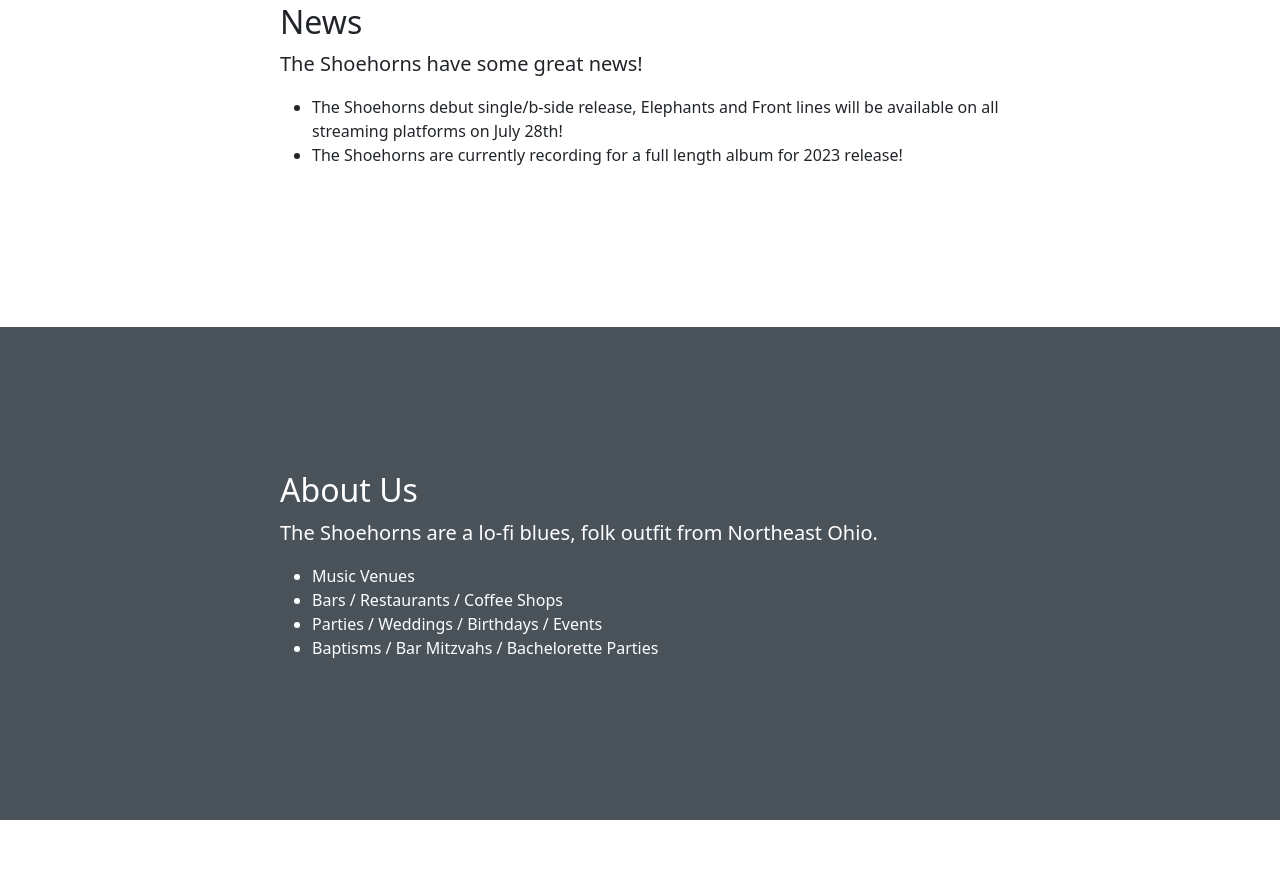
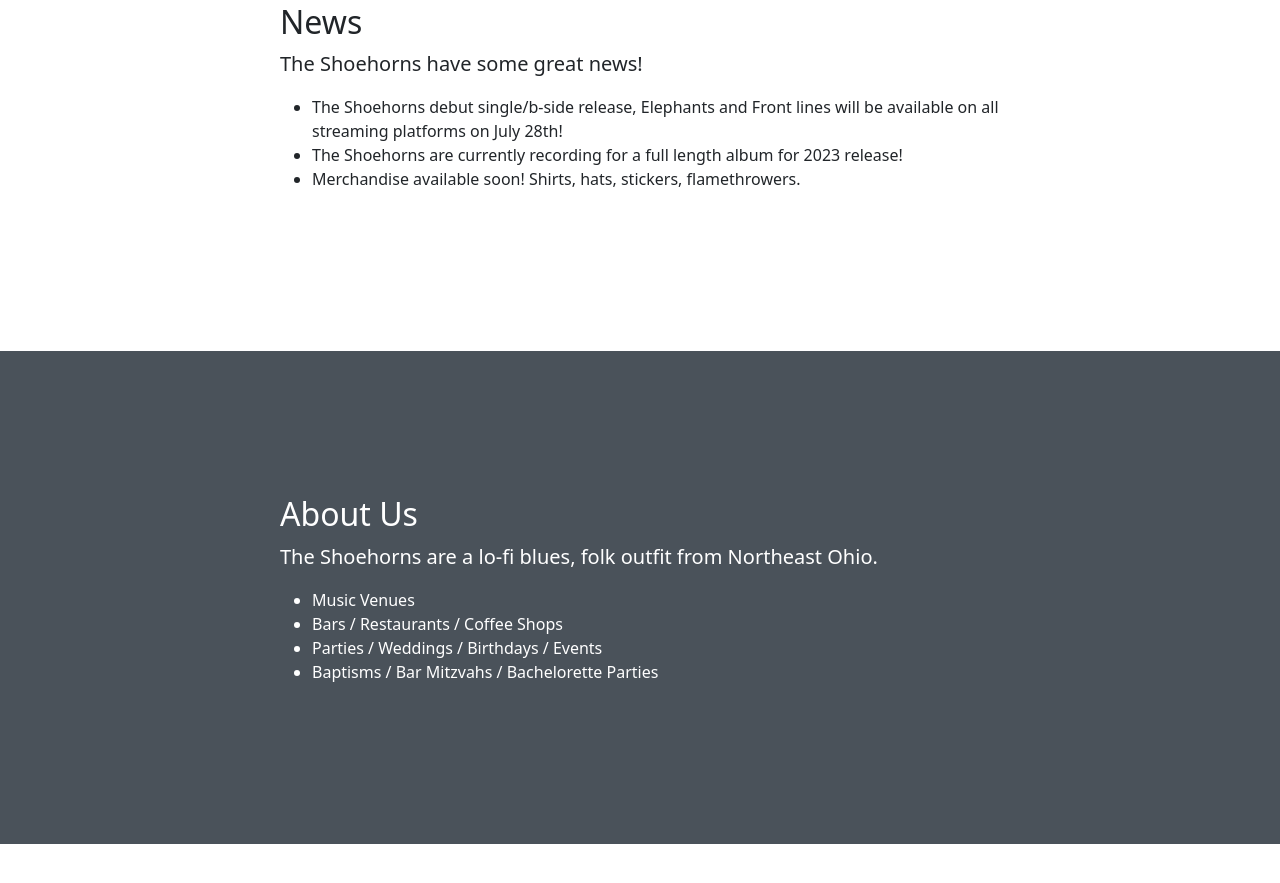
Before and after one commit to coryBove/theshoehornsmusic, a plain HTML site: page index.html in a window 1280 px wide. Shown: the part 800-1683 px from the top of the page. Drawn offline with nearby package versions, Linux system fonts and the light colour scheme.

Commit message:
Update index.html

```diff
--- a/index.html
+++ b/index.html
@@ -64,6 +64,7 @@
                         <ul>
                             <li>The Shoehorns debut single/b-side release, Elephants and Front lines will be available on all streaming platforms on July 28th!</li>
                             <li>The Shoehorns are currently recording for a full length album for 2023 release!</li>
+                            <li>Merchandise available soon! Shirts, hats, stickers, flamethrowers.</li>
                         </ul>
                     </div>
                 </div>
```
